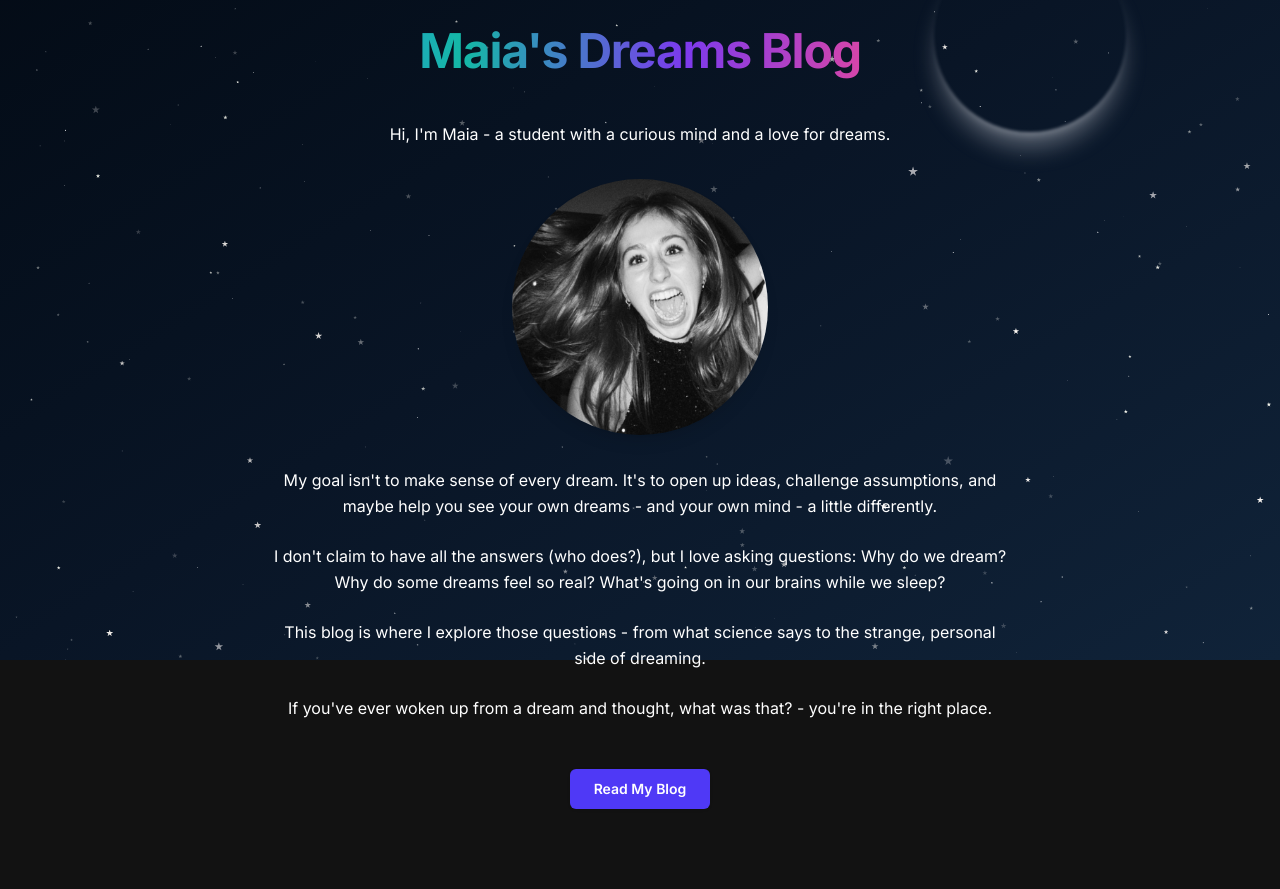
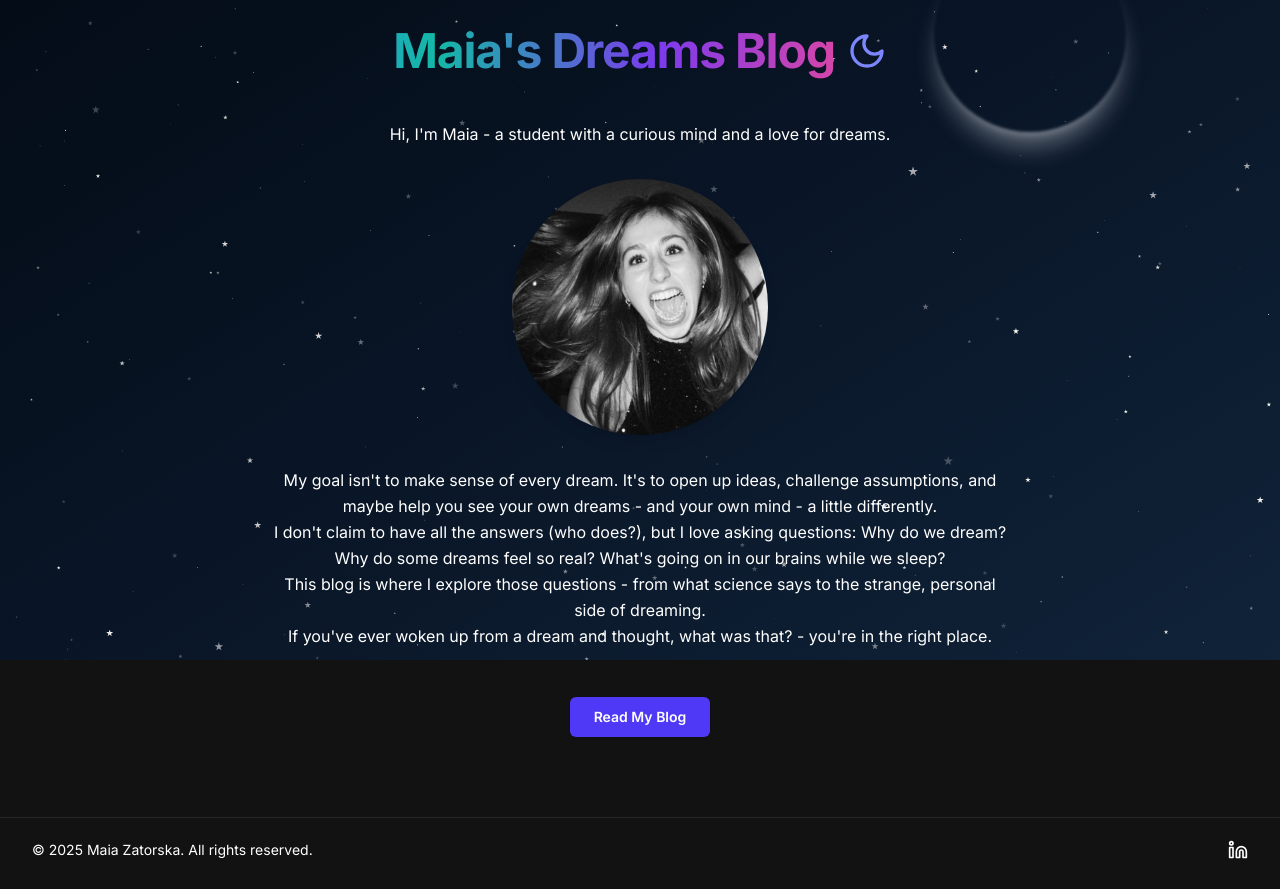
Before and after one commit to wzgatenox/blog-website, a Next.js app: page / in a window 1280 px wide. Shown: the part 140-1029 px from the top of the page. Built offline with nearby package versions, Linux system fonts and the light colour scheme.

Commit message:
Add framer-motion for animations; enhance layout with footer and motion effects on main page

```diff
--- a/package.json
+++ b/package.json
@@ -21,6 +21,7 @@
     "@radix-ui/react-tooltip": "^1.2.3",
     "class-variance-authority": "^0.7.1",
     "clsx": "^2.1.1",
+    "framer-motion": "^12.9.2",
     "lucide-react": "^0.503.0",
     "next": "15.3.1",
     "next-themes": "^0.4.6",
--- a/src/app/layout.tsx
+++ b/src/app/layout.tsx
@@ -4,6 +4,7 @@ import "./globals.css";
 import { Nav } from "@/components/nav";
 import { ThemeProvider } from "@/components/theme-provider";
 import { StarryBackground } from "@/components/StarryBackground";
+import { Linkedin } from "lucide-react";
 
 const inter = Inter({ subsets: ["latin"] });
 
@@ -19,7 +20,7 @@ export default function RootLayout({
 }) {
   return (
     <html lang="en" suppressHydrationWarning>
-      <body className={`${inter.className}`}>
+      <body className={`${inter.className} flex flex-col min-h-screen`}>
         <ThemeProvider
           attribute="class"
           defaultTheme="dark"
@@ -31,13 +32,32 @@ export default function RootLayout({
              <StarryBackground />
           </div>
 
-          {/* Main Content Wrapper - Relative, z-10 */}
-          <div className="relative min-h-screen z-10 bg-transparent">
+          {/* Main Content Wrapper - Use flex-grow to push footer down */}
+          <div className="relative z-10 bg-transparent flex-grow">
             <Nav />
             <main className="container mx-auto px-4 py-8">
               {children}
             </main>
           </div>
+
+          {/* Simple Footer */}
+          <footer className="py-6 md:px-8 md:py-0 border-t bg-background/80">
+            <div className="container flex flex-col items-center justify-center gap-4 md:h-16 md:flex-row md:justify-between">
+              <p className="text-center text-sm leading-loose text-muted-foreground md:text-left">
+                © {new Date().getFullYear()} Maia Zatorska. All rights reserved.
+              </p>
+              <a
+                href="https://www.linkedin.com/in/maia-zatorska-7832392b8"
+                target="_blank"
+                rel="noopener noreferrer"
+                className="text-muted-foreground hover:text-foreground transition-colors"
+                aria-label="Maia Zatorska LinkedIn Profile"
+              >
+                <Linkedin className="h-5 w-5" />
+              </a>
+            </div>
+          </footer>
+
         </ThemeProvider>
       </body>
     </html>
--- a/src/app/page.tsx
+++ b/src/app/page.tsx
@@ -1,7 +1,11 @@
+"use client"
+
 import React from "react"
 import Image from "next/image"
 import Link from "next/link"
 import { Button } from "@/components/ui/button"
+import { Moon } from "lucide-react"
+import { motion } from "framer-motion"
 
 const aboutContent = `
 Maia's Dreams Blog
@@ -16,22 +20,48 @@ This blog is where I explore those questions - from what science says to the str
 If you've ever woken up from a dream and thought, what was that? - you're in the right place.
 `
 
+const fadeIn = {
+  initial: { opacity: 0, y: 20 },
+  animate: { opacity: 1, y: 0 },
+  transition: { duration: 0.5 }
+};
+
 export default function HomePage() {
   const lines = aboutContent.trim().split('\n')
   const mainHeading = lines[0] || "About"
 
   return (
     <div className="max-w-3xl mx-auto py-12 px-4 flex flex-col items-center">
-      <h1 className="text-4xl md:text-5xl font-bold tracking-tight mb-10 gradient-text leading-tight text-center">
+      <motion.div
+        className="flex items-center justify-center mb-10"
+        initial={fadeIn.initial}
+        animate={fadeIn.animate}
+        transition={{ ...fadeIn.transition, delay: 0.1 }}
+      >
+        <h1 className="text-4xl md:text-5xl font-bold tracking-tight gradient-text leading-tight text-center mr-3">
           {mainHeading}
         </h1>
+        <Moon className="w-8 h-8 md:w-10 md:h-10 text-indigo-400" />
+      </motion.div>
 
-      <div className="prose prose-lg dark:prose-invert w-full space-y-6 text-center">
-        <p className="leading-relaxed text-center">
+      <motion.div
+        className="prose prose-lg dark:prose-invert w-full space-y-6 text-center"
+        initial="initial"
+        whileInView="animate"
+        viewport={{ once: true, amount: 0.1 }}
+        transition={{ staggerChildren: 0.2, delayChildren: 0.2 }}
+      >
+        <motion.p
+          className="leading-relaxed text-center"
+          variants={fadeIn}
+        >
           Hi, I&apos;m Maia - a student with a curious mind and a love for dreams.
-        </p>
+        </motion.p>
 
-        <div className="relative w-64 h-64 mx-auto my-8 rounded-full overflow-hidden shadow-lg not-prose">
+        <motion.div
+          className="relative w-64 h-64 mx-auto my-8 rounded-full overflow-hidden shadow-lg not-prose"
+          variants={fadeIn}
+        >
           <Image
             src="/maia.jpg"
             alt="Maia profile picture"
@@ -39,8 +69,9 @@ export default function HomePage() {
             style={{ objectFit: "cover" }}
             priority
           />
-        </div>
+        </motion.div>
 
+        <motion.div variants={fadeIn}>
           <p className="leading-relaxed">
             My goal isn&apos;t to make sense of every dream. It&apos;s to open up ideas, challenge assumptions, and maybe help you see your own dreams - and your own mind - a little differently.
           </p>
@@ -53,18 +84,32 @@ export default function HomePage() {
           <p className="leading-relaxed">
             If you&apos;ve ever woken up from a dream and thought, what was that? - you&apos;re in the right place.
           </p>
-      </div>
+        </motion.div>
 
-      <div className="mt-12">
+      </motion.div>
+
+      <motion.div
+        className="mt-12"
+        initial={fadeIn.initial}
+        whileInView={fadeIn.animate}
+        viewport={{ once: true, amount: 0.5 }}
+        transition={{ ...fadeIn.transition, delay: 0.4 }}
+      >
         <Link href="/blog/what-if-your-dreams-are-lying">
+          <motion.div
+            whileHover={{ scale: 1.05 }}
+            whileTap={{ scale: 0.95 }}
+          >
             <Button
               size="lg"
               className="bg-indigo-600 hover:bg-indigo-700 text-white font-semibold py-3 px-6"
             >
               Read My Blog
             </Button>
+          </motion.div>
         </Link>
-      </div>
+      </motion.div>
+
     </div>
   )
 }
```
Also changed, not shown: 1 other file (tests, documents, lock files or other folders). Lines whose indentation alone changed are shown as unchanged.
